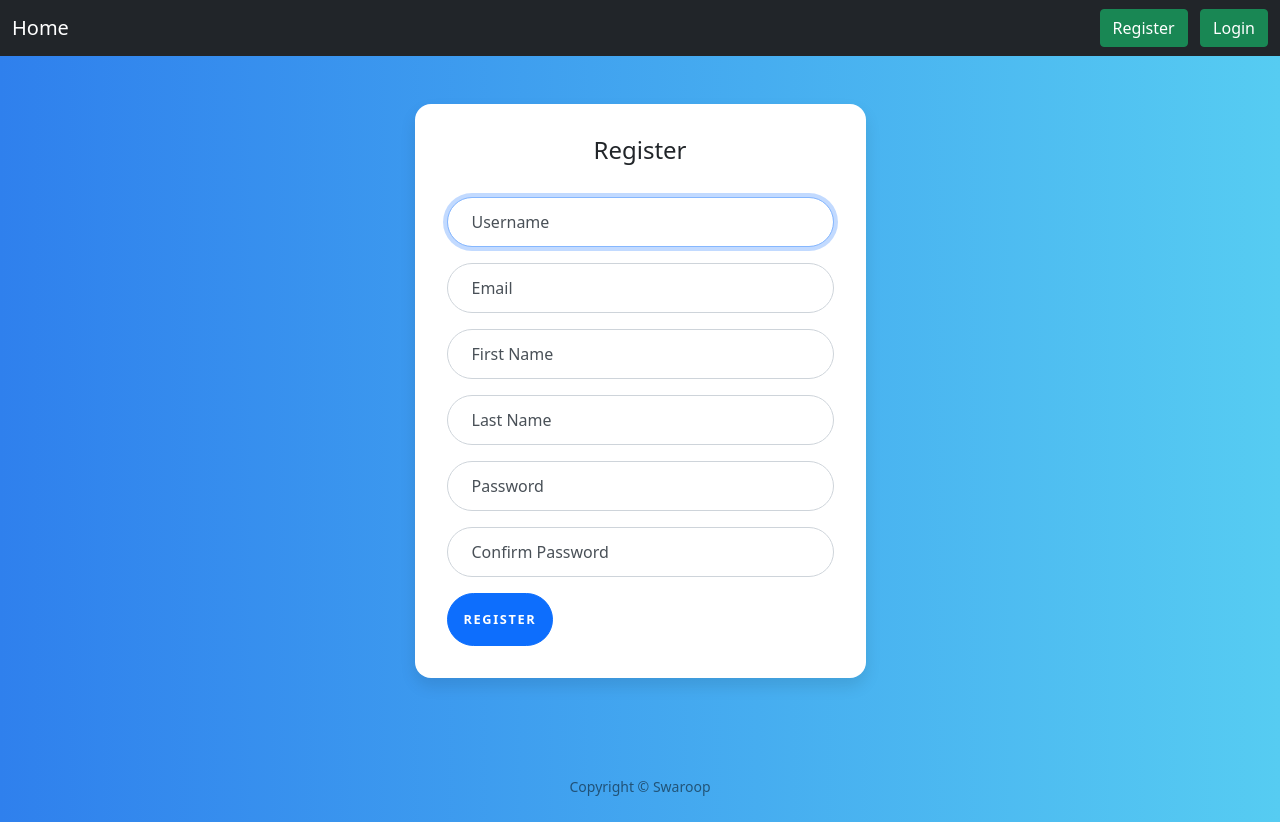
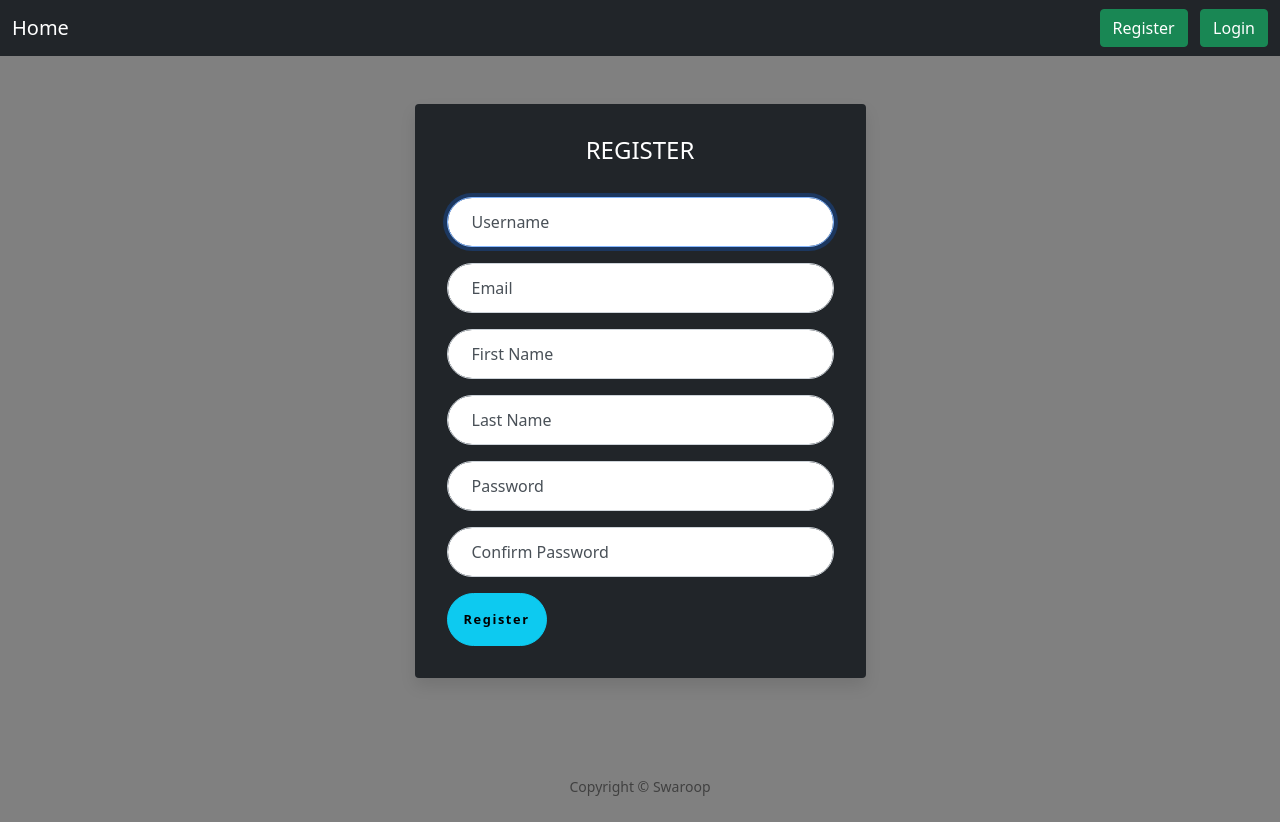
Before and after one commit to saibhaskar24/issuecreator, a Django app: page /register/ in a window 1280 px wide. Run offline with Django 3.2, Linux system fonts and the light colour scheme; some libraries are stand-ins or nearby versions.

Commit message:
Update register.html

```diff
--- a/templates/register.html
+++ b/templates/register.html
@@ -8,9 +8,11 @@
     <div class="container">
         <div class="row">
             <div class="col-sm-9 col-md-7 col-lg-5 mx-auto">
-                <div class="card card-signin my-5">
+                <!--here-->
+                <div  class="card bg-dark text-white text-capitalize card-signin my-5">
                     <div class="card-body">
-                        <h5 class="card-title text-center">Register</h5>
+                        <!--here-->
+                        <h5 class="card-title text-center"><b>REGISTER</b></h5>
                         {{ form.errors}}
                              {{ form.help_text }}
                         <form class="form-signin" method="POST">
@@ -40,7 +42,8 @@
                                 {% render_field form.password2 placeholder=form.password2.label class+="form-control"  %}
                                 <label for="id_password2">Confirm Password</label>
                             </div>
-                            <button class="btn btn-lg btn-primary btn-block text-uppercase"
+                            <!--here-->
+                            <button class="btn btn-sm btn-info text-capitalize"
                                 type="submit">Register</button>
                             </form>
                     </div>
@@ -64,10 +67,11 @@
 
     body {
 
+    /********************here****************/
+        background: grey;  /* fallback for old browsers */
+/*background: -webkit-linear-gradient(to right, #2F80ED, #56CCF2);  /* Chrome 10-25, Safari 5.1-6 */
+/*background: linear-gradient(to right, #2F80ED, #56CCF2); /* W3C, IE 10+/ Edge, Firefox 16+, Chrome 26+, Opera 12+, Safari 7+ */
 
-        background: #56CCF2;  /* fallback for old browsers */
-background: -webkit-linear-gradient(to right, #2F80ED, #56CCF2);  /* Chrome 10-25, Safari 5.1-6 */
-background: linear-gradient(to right, #2F80ED, #56CCF2); /* W3C, IE 10+/ Edge, Firefox 16+, Chrome 26+, Opera 12+, Safari 7+ */
 
 
         background-size: cover;
@@ -76,7 +80,7 @@ background: linear-gradient(to right, #2F80ED, #56CCF2); /* W3C, IE 10+/ Edge, F
 
     .card-signin {
         border: 0;
-        border-radius: 1rem;
+        /*here*/
         box-shadow: 0 0.5rem 1rem 0 rgba(0, 0, 0, 0.1);
     }
 
```
